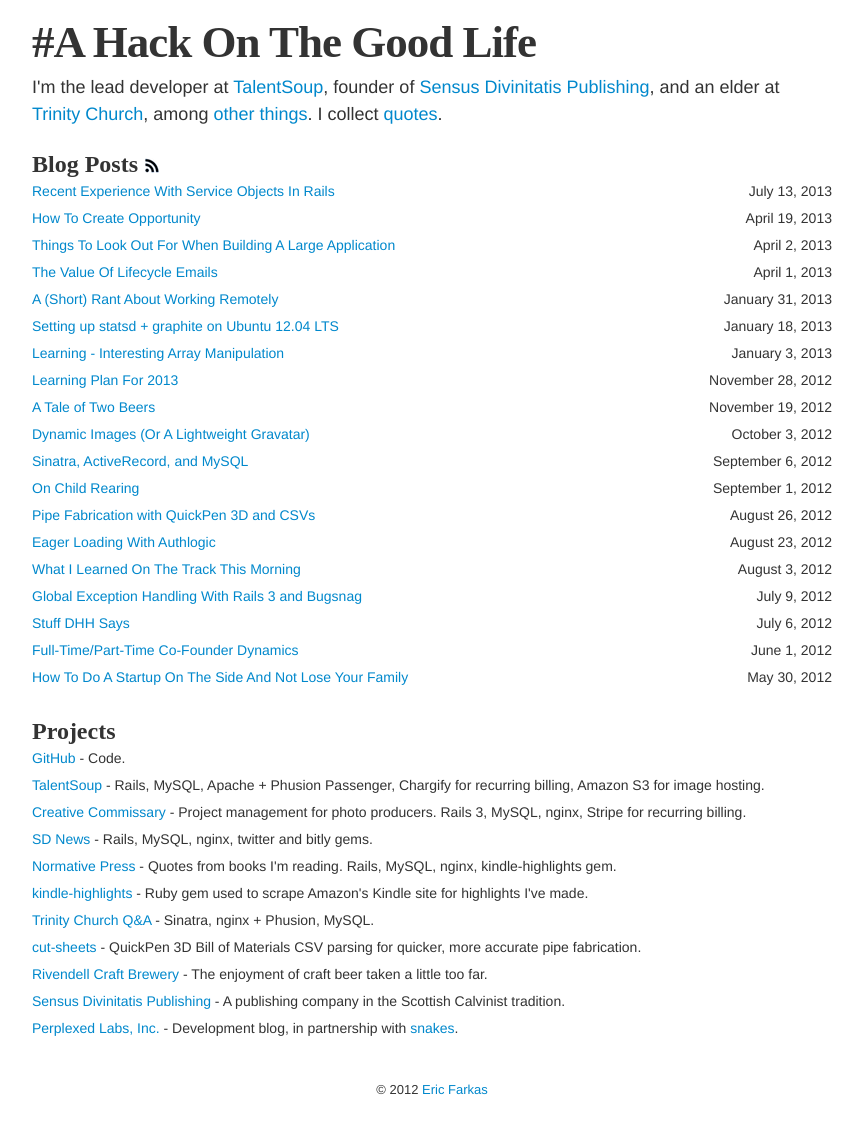
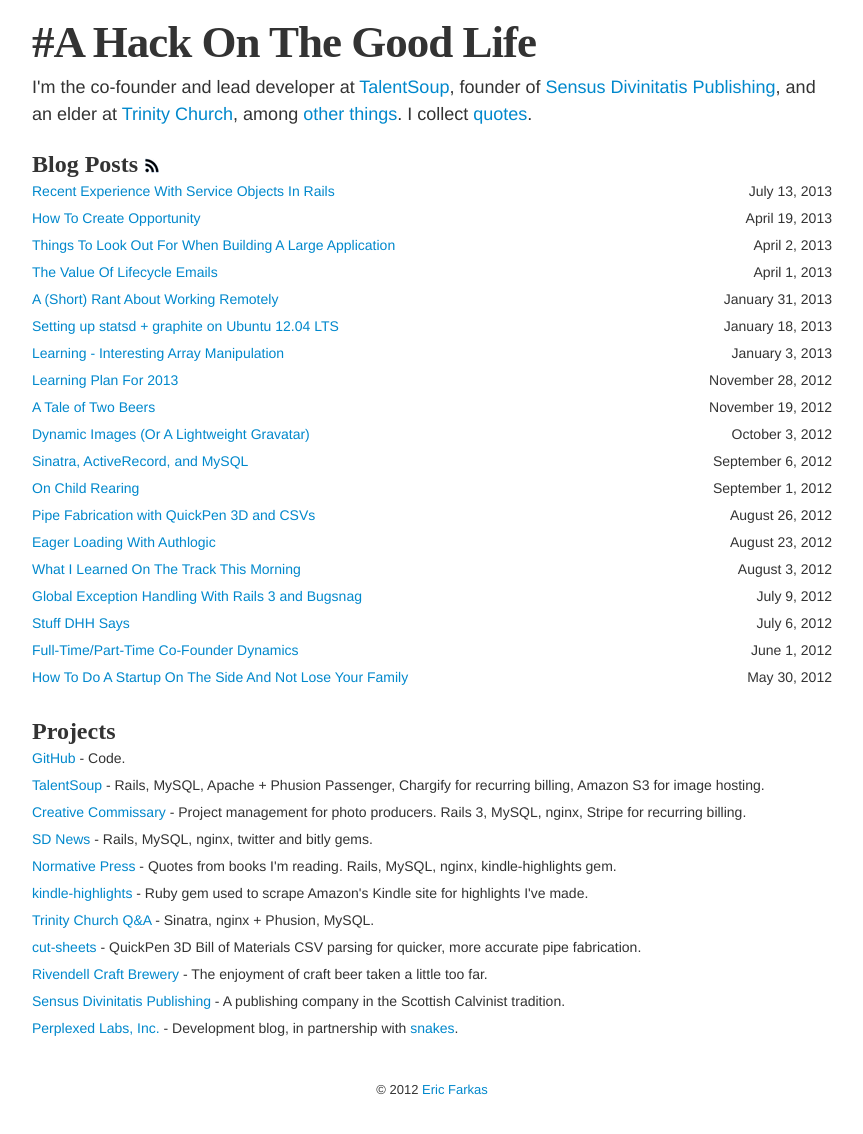
Before and after one commit to speric/speric.github.com, a Jekyll site: the page built from index.html, in a window 1280 px wide. Shown: the whole page, without its empty margins (208-1071 px from the left). Built offline with Jekyll 4.4.1, drawn with Linux system fonts in a browser that asks for light colours; some web fonts are replaced; Markdown is read by kramdown in place of the engine named in the settings.

Commit message:
Update layout.html

```diff
--- a/_layouts/layout.html
+++ b/_layouts/layout.html
@@ -16,7 +16,7 @@
 			<div style="margin-top:20px;">
 				<header class="jumbotron subhead">
 				  <h1><a href="/">#A Hack On The Good Life</a></h1>
-				  <p class="lead">I'm the lead developer at <a href="https://talentsoup.com">TalentSoup</a>, founder of <a href="http://sensusdivinitatis.com">Sensus Divinitatis Publishing</a>, and an elder at <a href="http://trinitychurchlongisland.com">Trinity Church</a>, among <a href="/about">other things</a>.  I collect <a href="/quotes">quotes</a>.&nbsp;</p>
+				  <p class="lead">I'm the co-founder and lead developer at <a href="https://talentsoup.com">TalentSoup</a>, founder of <a href="http://sensusdivinitatis.com">Sensus Divinitatis Publishing</a>, and an elder at <a href="http://trinitychurchlongisland.com">Trinity Church</a>, among <a href="/about">other things</a>.  I collect <a href="/quotes">quotes</a>.&nbsp;</p>
 				</header>
 			</div>
 
```
